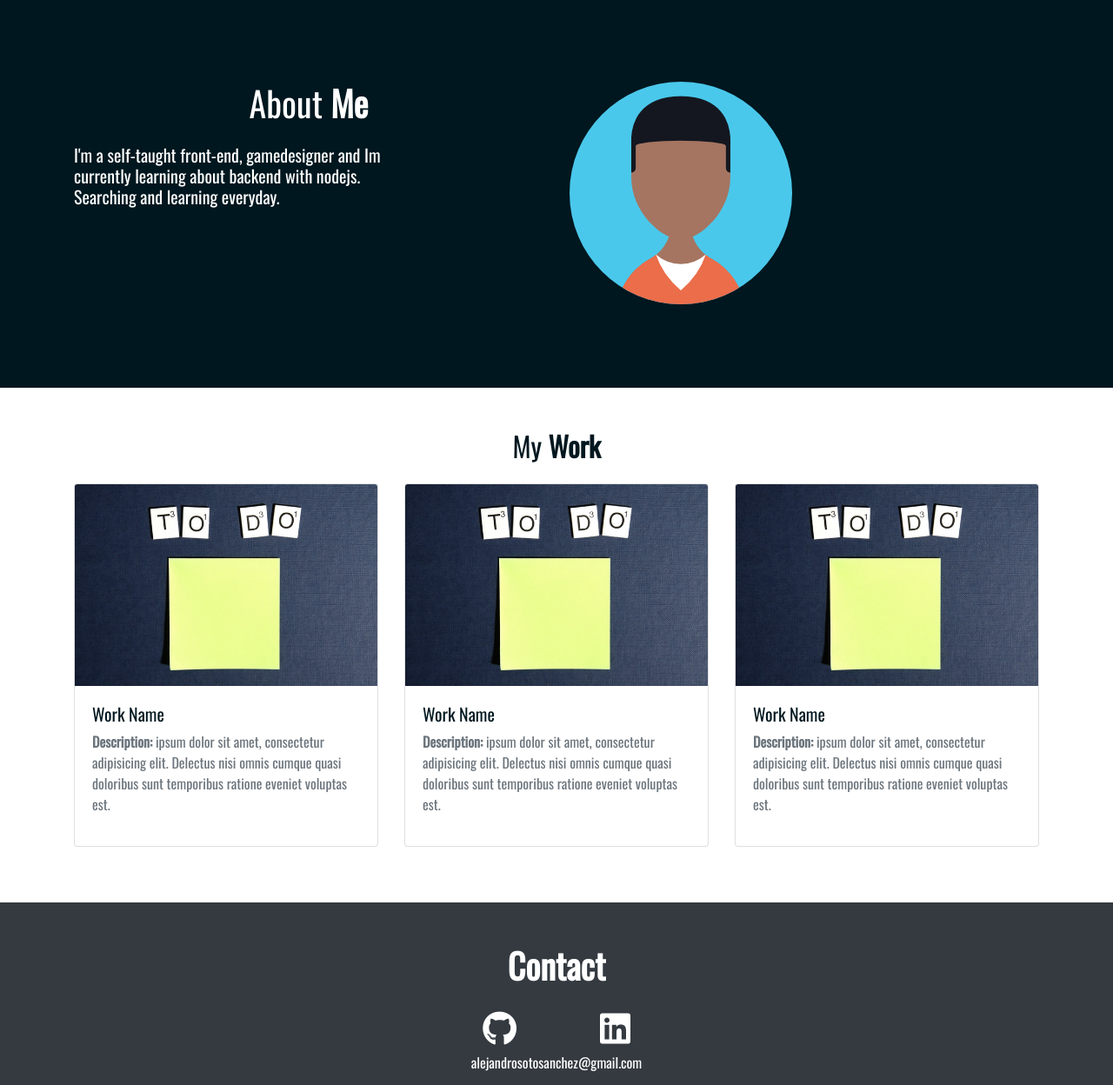
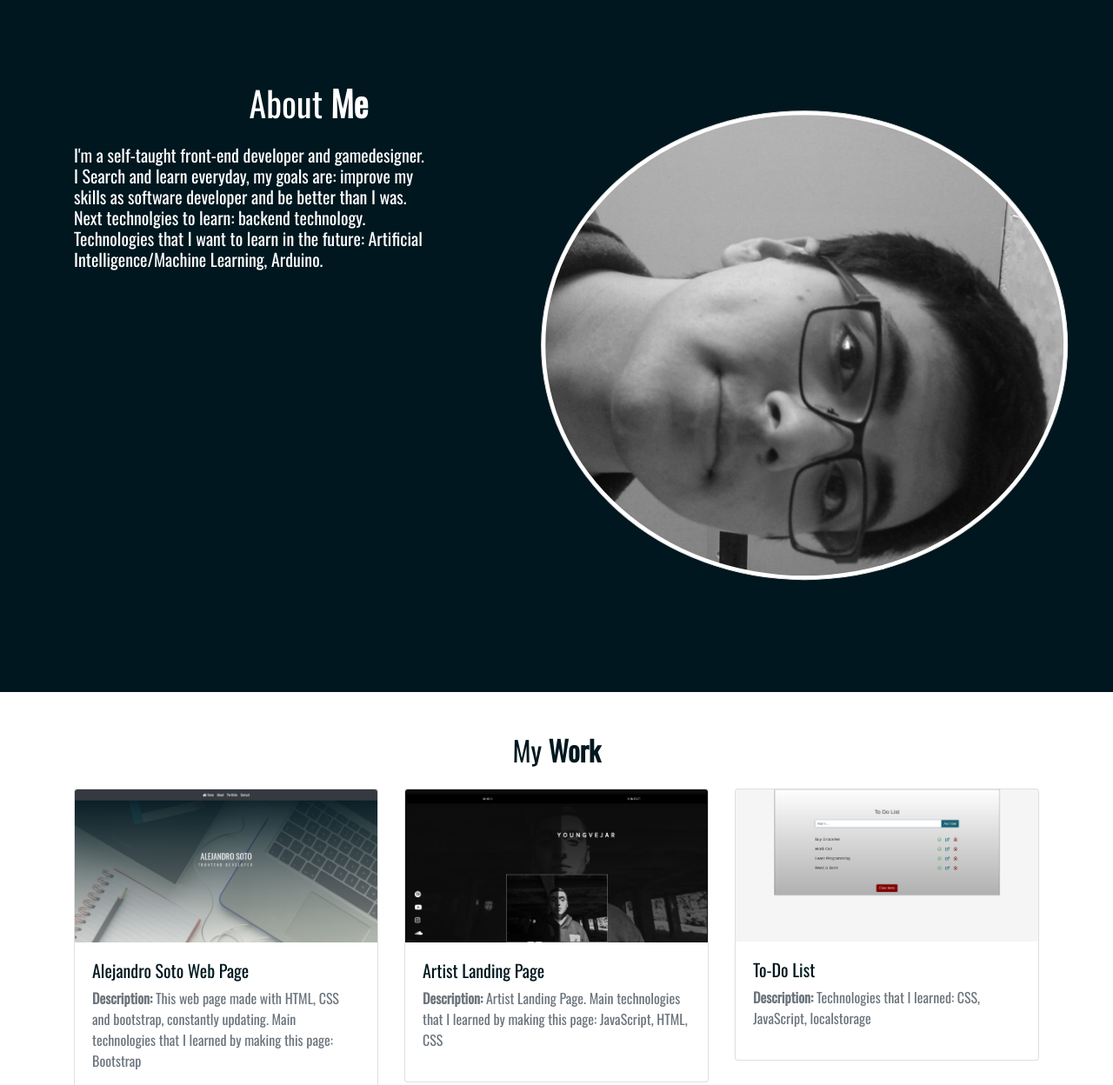
Before and after one commit to Articktoth/WebPage, a plain HTML site: page index.html in a window 1280 px wide. Shown: the part 802-2050 px from the top of the page at 87% size. Drawn offline with nearby package versions, Linux system fonts and the light colour scheme.

Commit message:
new commit

```diff
--- a/css/style.css
+++ b/css/style.css
@@ -46,6 +46,13 @@ body{
     background: var(--mainBlack);
     color: #ffffff;
 }
+#profile-img{
+    transform: rotate(90deg);
+    filter: grayscale(100%);
+}
+#profile-img:hover{
+    filter: grayscale(0%);
+}
 
 /*Portfolio section*/
 .single-work{
--- a/index.html
+++ b/index.html
@@ -1,4 +1,4 @@
-<!--Aknowledgment to Coding Addict for his amazing toturials https://bit.ly/2E8NjOQ(here's his channel) and all the free resources out there-->
+<!--Aknowledgment to Coding Addict for his amazing toturials https://bit.ly/2E8NjOQ (here's his youtube channel) and all the free resources out there-->
 <!DOCTYPE html>
 <html>
 <head>
@@ -66,12 +66,13 @@
                     about <strong>Me</strong>
                 </h1>
                 <p class="my-4 w-75 h5">
-                    I'm a self-taught front-end, gamedesigner and Im currently learning about backend with nodejs. Searching and learning everyday.
+                    I'm a self-taught front-end developer and gamedesigner. I Search and learn everyday, my goals are: improve my skills as software developer and be better than I was. Next technolgies to learn: backend technology.
+                    Technologies that I want to learn in the future: Artificial Intelligence/Machine Learning, Arduino.
                 </p>
             </div>
             <div class="col-10 mx-auto col-md-6 my-5 align-self-center">
                 <div class="about-img__container">
-                    <img src="img/boy.png" alt="" class="img-fluid">
+                    <img src="img/20190307_113113.jpg" alt="" id="profile-img" class="img-thumbnail rounded-circle">
                 </div>
             </div>
         </div>
@@ -91,13 +92,13 @@
         <div class="col-10 col-sm-6 col-lg-4 mx-auto my-3 store-item works">
             <div class="card single-work">
                 <div class="img-container">
-                    <img src="img/postit-scrabble-to-do.jpg" alt="" class="card-img-top work-img">
+                   <a href="#"><img src="img/ASoto-webpage-img.png" alt="" class="card-img-top work-img"></a>
                 </div>
                 <div class="card-body">
                     <div class="card-text d-flex justify-content between text-capitalize">
-                        <h5 id="work-item-name">work name</h5>
+                        <h5 id="work-item-name">Alejandro Soto Web Page</h5>
                     </div>
-                    <p class="text-muted"><strong>Description: </strong>ipsum dolor sit amet, consectetur adipisicing elit. Delectus nisi omnis cumque quasi doloribus sunt temporibus ratione eveniet voluptas est.</p>
+                    <p class="text-muted"><strong>Description: </strong>This web page made with HTML, CSS and bootstrap, constantly updating. Main technologies that I learned by making this page: Bootstrap </p>
                 </div>
             </div>
         </div>
@@ -107,13 +108,13 @@
         <div class="col-10 col-sm-6 col-lg-4 mx-auto my-3 store-item works">
                 <div class="card single-work">
                     <div class="img-container">
-                        <img src="img/postit-scrabble-to-do.jpg" alt="" class="card-img-top work-img">
+                        <a href="https://articktoth.github.io/YoungVejarLP/" target="_blank"><img src="img/ladingpage-img.png" alt="" class="card-img-top work-img"></a>
                     </div>
                     <div class="card-body">
                         <div class="card-text d-flex justify-content between text-capitalize">
-                            <h5 id="work-item-name">work name</h5>
+                            <h5 id="work-item-name">Artist Landing Page</h5>
                         </div>
-                        <p class="text-muted"><strong>Description: </strong>ipsum dolor sit amet, consectetur adipisicing elit. Delectus nisi omnis cumque quasi doloribus sunt temporibus ratione eveniet voluptas est.</p>
+                        <p class="text-muted"><strong>Description: </strong>Artist Landing Page. Main technologies that I learned by making this page: JavaScript, HTML, CSS </p>
                     </div>
                 </div>
         </div>
@@ -123,13 +124,13 @@
         <div class="col-10 col-sm-6 col-lg-4 mx-auto my-3 store-item works">
                 <div class="card single-work">
                     <div class="img-container">
-                        <img src="img/postit-scrabble-to-do.jpg" alt="" class="card-img-top work-img">
+                        <a href="https://articktoth.github.io/Todo-list/" target="_blank"><img src="img/todo-img.png" alt="" class="card-img-top work-img"></a>
                     </div>
                     <div class="card-body">
                         <div class="card-text d-flex justify-content between text-capitalize">
-                            <h5 id="work-item-name">work name</h5>
+                            <h5 id="work-item-name">To-do List</h5>
                         </div>
-                        <p class="text-muted"><strong>Description: </strong>ipsum dolor sit amet, consectetur adipisicing elit. Delectus nisi omnis cumque quasi doloribus sunt temporibus ratione eveniet voluptas est.</p>
+                        <p class="text-muted"><strong>Description: </strong>Technologies that I learned: CSS, JavaScript, localstorage</p>
                     </div>
                 </div>
         </div>
```
Also changed, not shown: img/20190307_113113.jpg (added), img/ASoto-webpage-img.png (added), img/Profile-img.jpg (added), img/ladingpage-img.png (added), img/todo-img.png (added).
